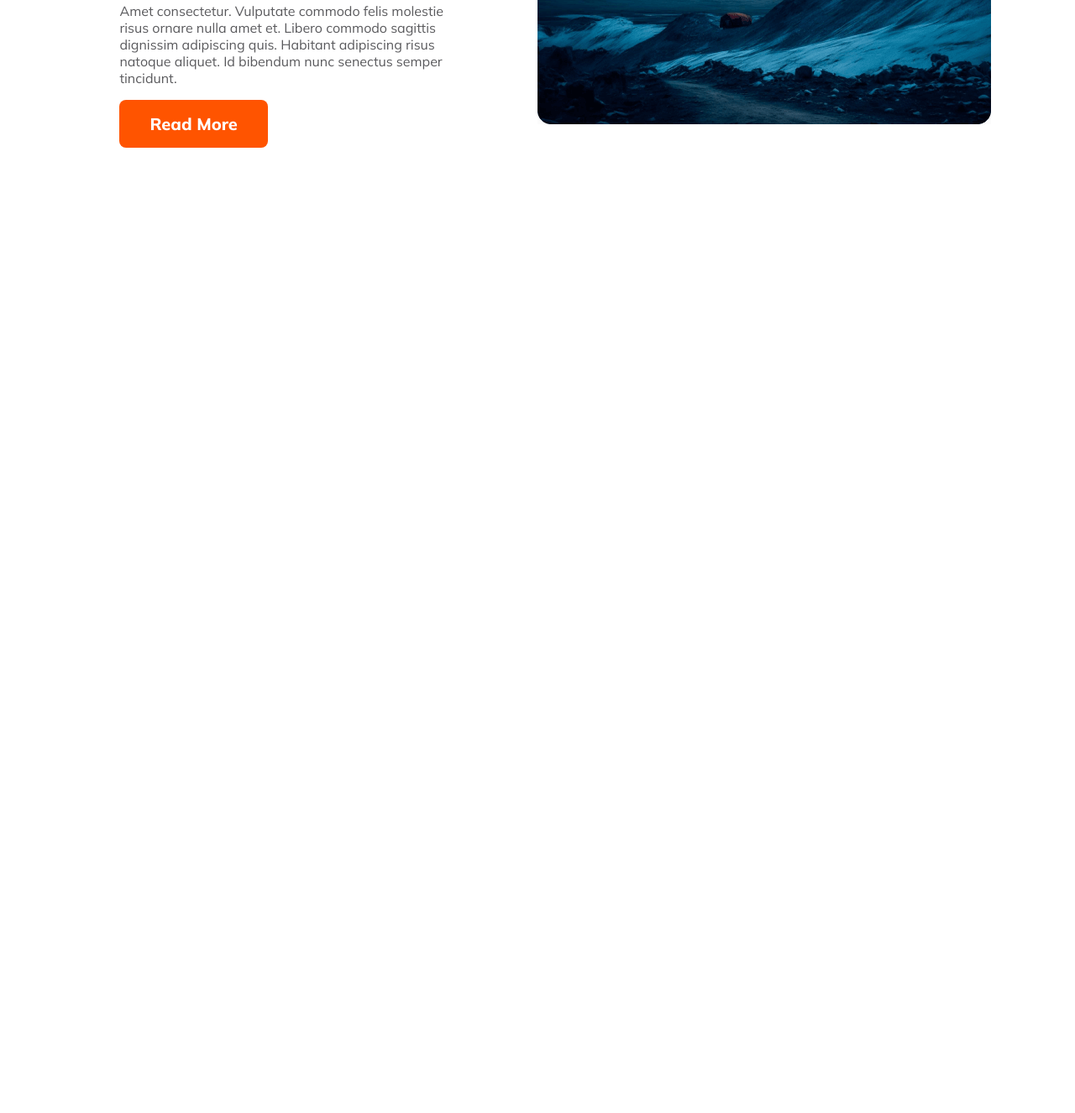
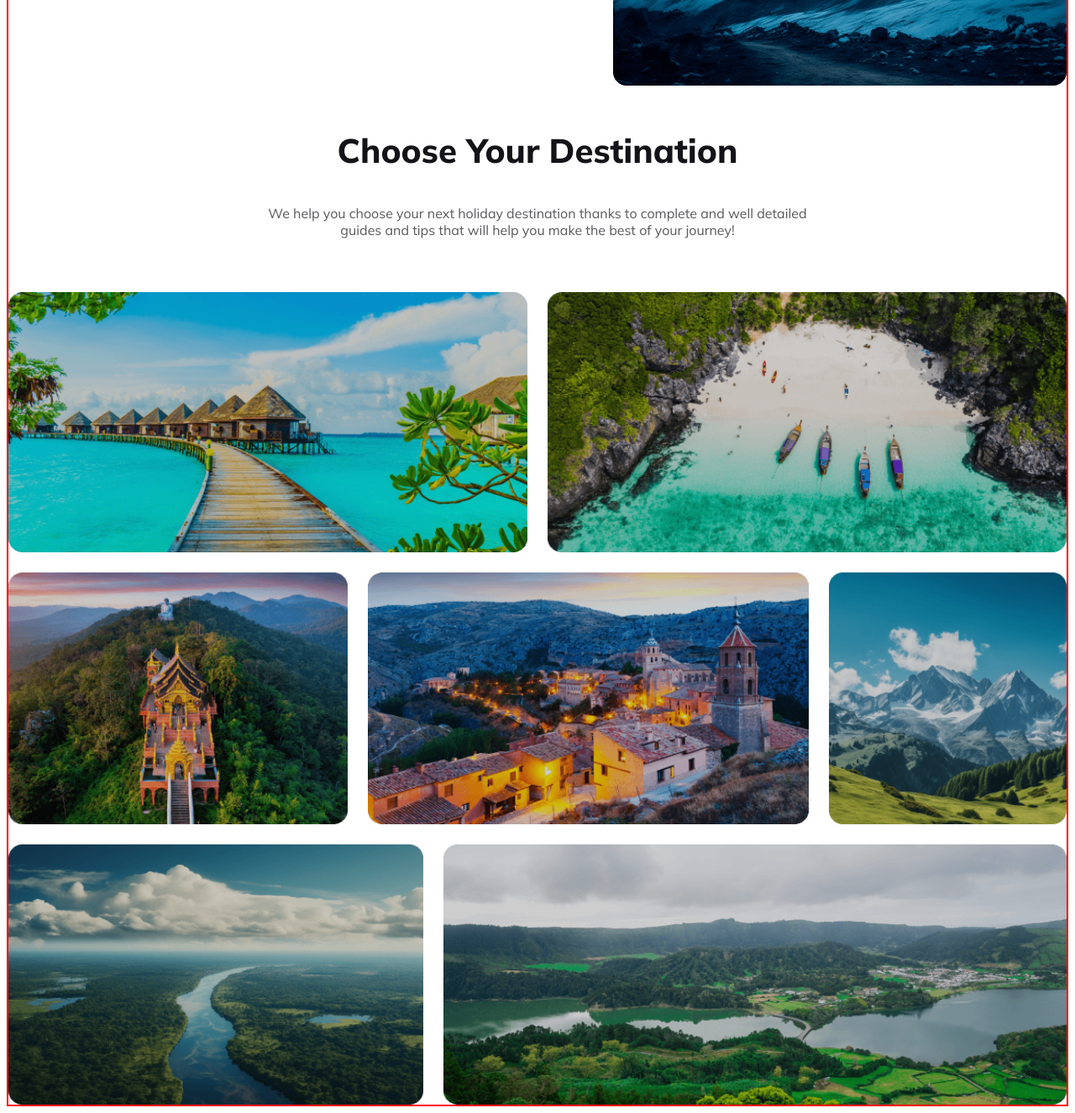
Before and after one commit to saifulislam106/travel-site, a plain HTML site: page index.html in a window 1280 px wide. Shown: the part 1372-2698 px from the top of the page at 84% size. Before the commit the page ends 1556 px from the top, so only its background shows below. Drawn offline with Linux system fonts and the light colour scheme.

Commit message:
commited destination siction

```diff
--- a/index.html
+++ b/index.html
@@ -64,7 +64,28 @@
         <img src="./Images/Rectangle 4.png" alt="">
       </div>
     </section>
+    <section class="destination">
+      <div class="destination-content">
+        <h3>Choose Your Destination</h3>
+        <p>We help you choose your next holiday destination thanks to complete and well detailed <br> guides and tips that will help you make the best of your journey!</p>
+      </div>
+    <div class="img-box">
+      <div class="destination-img-box1">
+        <img src="./Images/Rectangle 5.png" alt="">
+        <img src="./Images/Rectangle 8.png" alt="">
+      </div>
+      <div class="destination-img-box2">
+        <img src="./Images/Rectangle 6.png" alt="">
+        <img src="./Images/Rectangle 7.png" alt="">
+        <img src="./Images/Rectangle 9.png" alt="">
 
+      </div>
+      <div class="destination-img-box3">
+        <img src="./Images/Rectangle 11.png" alt="">
+        <img src="./Images/Rectangle 10.png" alt="">
+      </div>
+    </div>
+    </section>
   </main>
 
   <footer>
--- a/styles/style.css
+++ b/styles/style.css
@@ -76,12 +76,17 @@ nav ul li a{
 
 
     main{
-      margin: 0 8.4rem;
+      /* margin: 0 8.4rem; */
+      max-width: 1440px;
+      margin: 0 auto;
+      border: 2px solid red;
     }
     .tour-section{
       display: flex;
-      gap: 5rem;
+      /* gap: 2rem; */
+      justify-content: space-between;
       margin-top: 2rem;
+      margin-bottom: 3rem;
     }
     .tour-hints{
       width: 50%;
@@ -95,14 +100,14 @@ nav ul li a{
 color: #5A5A5D;
 font-size: 1rem;
 font-weight: 400;
-/* line-height: 26px; 162.5% */
+/* line-height: 26px;
 }
 .tour-hints ul li{
   color: rgba(19, 19, 24, 0.70);
 font-size: 1rem;
 font-weight: 400;
 margin-bottom: 1.8rem;
-/* line-height: 26px; 162.5% */
+/* line-height: 26px;
 }
 .primary-btn{
   background: #FF5400;
@@ -117,9 +122,70 @@ margin-bottom: 1.8rem;
 
 
 .tour-img{
- width: 50%;
+ /* width: 100%; */
+ /* max-width: 2rem; */
  margin-top: 3rem;
+ margin-left: 2rem;
 }
+
+
+/* destination style */
+
+.destination-content h3 {
+  color: #131318;
+  text-align: center;
+  font-size: 2.5rem;
+  font-weight: 800;
+}
+.destination-content p {
+text-align: center;
+color: rgba(19, 19, 24, 0.70);
+font-size: 1rem;
+font-weight: 400;
+}
+.img-box{
+  margin-top: 4rem;
+  /* margin-bottom: 1.5rem; */
+}
+.destination-img-box1 img{
+width: 100%;
+height: 310px;
+
+}
+.destination-img-box1{
+display: grid;
+grid-template-columns:repeat(2, 1fr);
+gap: 1.5rem;
+margin-bottom: 1.5rem;
+}
+.destination-img-box2 img{
+  width: 100%;
+  height: 300px;
+  /* min-width: 573px; */
+}
+.destination-img-box2{
+  display: grid;
+  grid-template-columns: 1fr 1.3fr .7fr;
+  gap: 1.5rem;
+  margin-bottom: 1.5rem;
+}
+.destination-img-box3 img{
+  width: 100%;
+height: 310px;
+}
+.destination-img-box3{
+  display: grid;
+  grid-template-columns: .8fr 1.2fr;
+  gap: 1.5rem;
+
+}
+
+
+
+
+
+
+
   @media screen and (max-width:596px){
     nav {
     /* margin: 3.1rem 8.4rem; */
```
